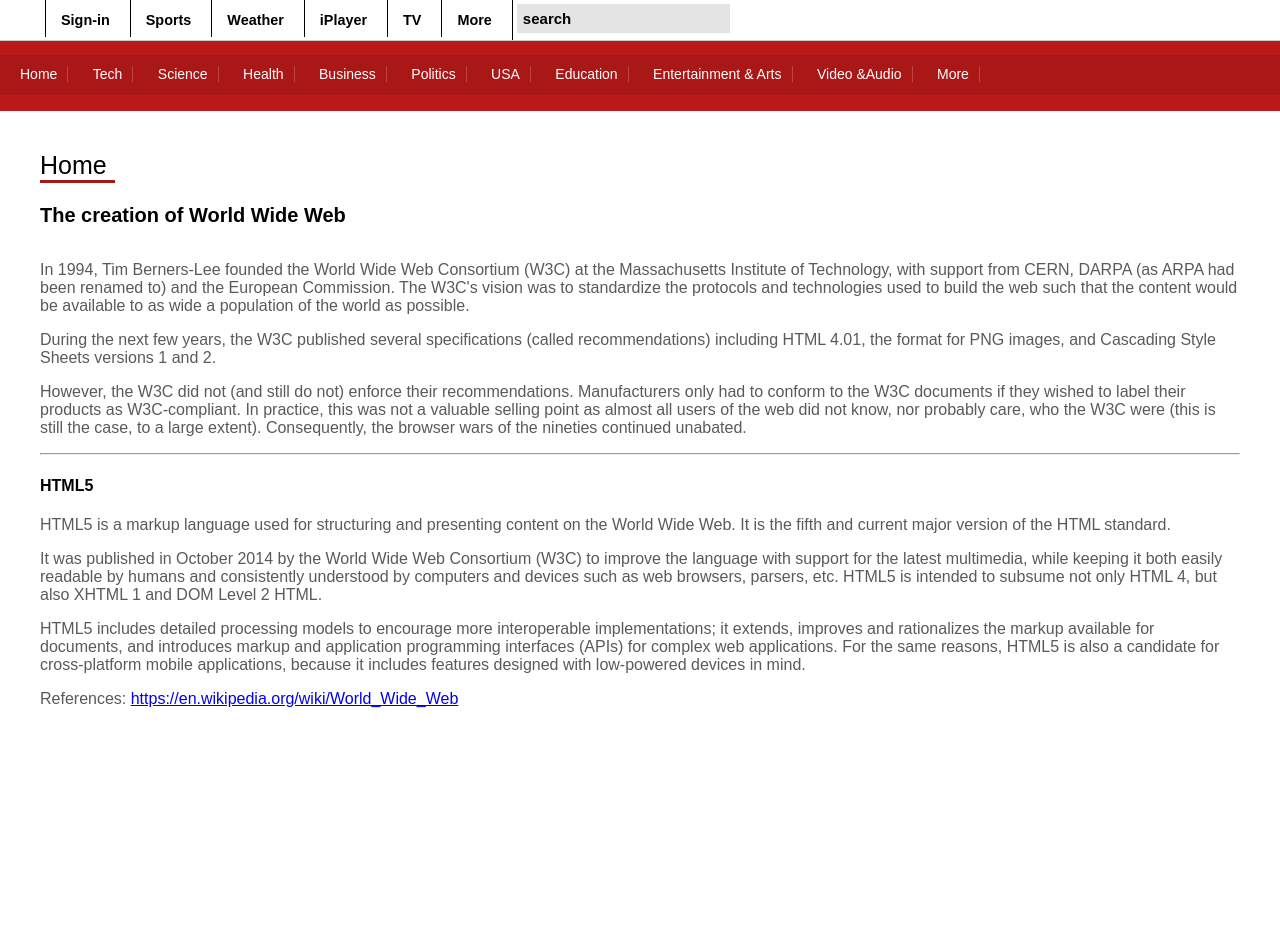
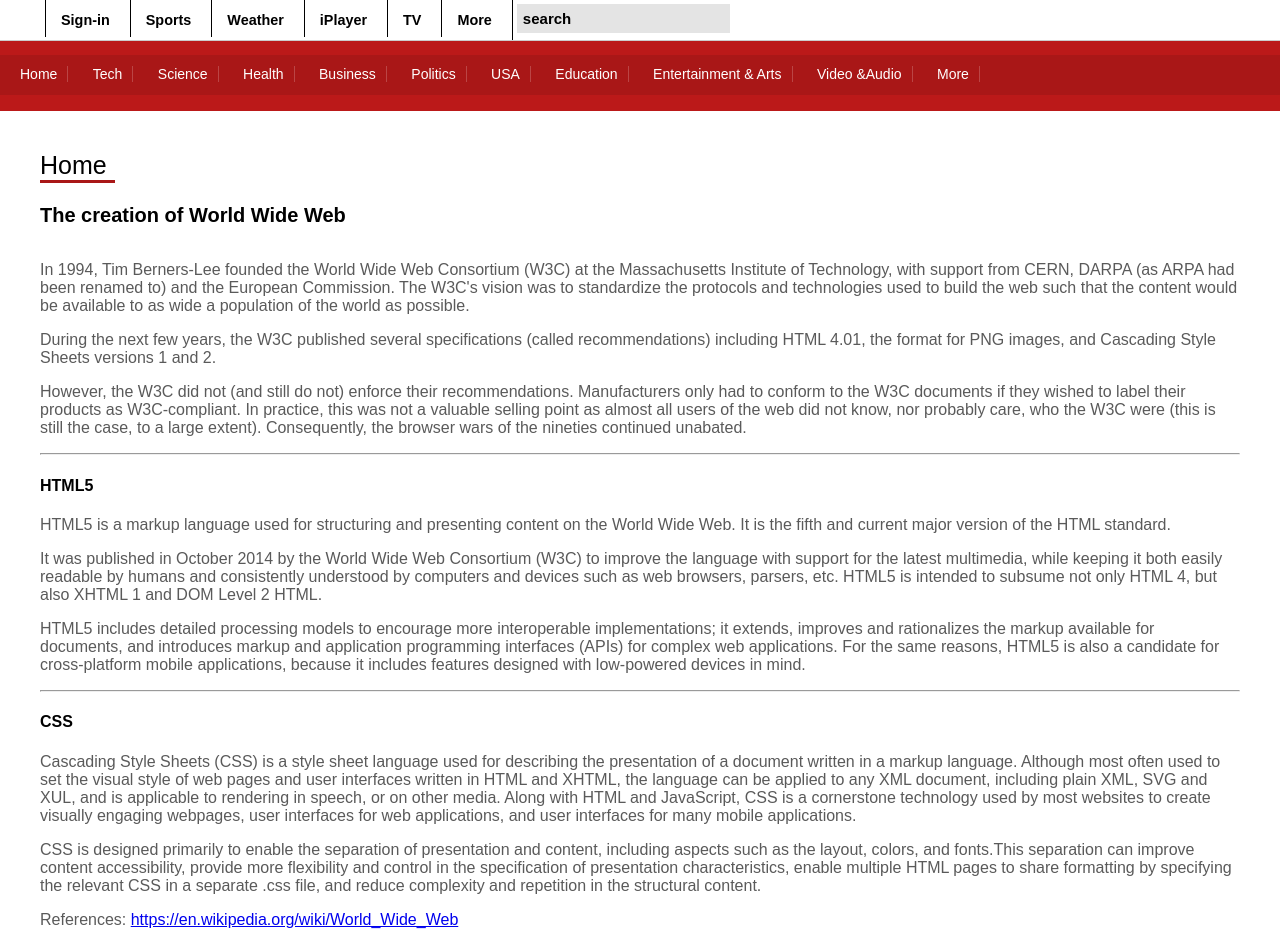
Before and after one commit to nandasamarth/web, a plain HTML site: page index.html in a window 1280 px wide. Before the commit the page ends 800 px from the top, so only its background shows below. Drawn offline with Linux system fonts and the light colour scheme.

Commit message:
file modified

```diff
--- a/index.html
+++ b/index.html
@@ -281,6 +281,16 @@ More
 
 <p>HTML5 includes detailed processing models to encourage more interoperable implementations; it extends, improves and rationalizes the markup available for documents, and introduces markup and application programming interfaces (APIs) for complex web applications. For the same reasons, HTML5 is also a candidate for cross-platform mobile applications, because it includes features designed with low-powered devices in mind.</p>
 
+<hr>
+<h4>CSS</h4>
+
+<p>Cascading Style Sheets (CSS) is a style sheet language used for describing the presentation of a document written in a markup language. Although most often used to set the visual style of web pages and user interfaces written in HTML and XHTML, the language can be applied to any XML document, including plain XML, SVG and XUL, and is applicable to rendering in speech, or on other media. Along with HTML and JavaScript, CSS is a cornerstone technology used by most websites to create visually engaging webpages, user interfaces for web applications, and user interfaces for many mobile applications.</p>
+
+
+<p>
+CSS is designed primarily to enable the separation of presentation and content, including aspects such as the layout, colors, and fonts.This separation can improve content accessibility, provide more flexibility and control in the specification of presentation characteristics, enable multiple HTML pages to share formatting by specifying the relevant CSS in a separate .css file, and reduce complexity and repetition in the structural content.</p>
+
+
   <p>
 References:
 <a href="https://en.wikipedia.org/wiki/World_Wide_Web">https://en.wikipedia.org/wiki/World_Wide_Web</a>
```
